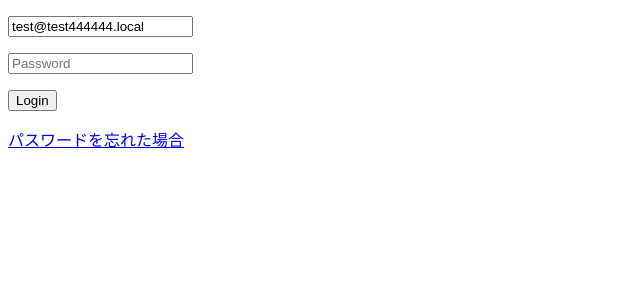
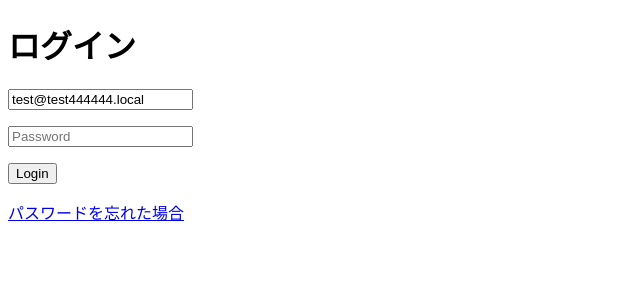
Before and after one commit to ktaiaddr/lifepj, a React app in the folder react_app/: page /mylogin in a window 1280 px wide. Shown: the top 300 px of the page, without its empty margins (0-640 px from the left). Built offline with nearby package versions, Linux system fonts and the light colour scheme; no server answers.

Commit message:
ログインページのタイトル追加

```diff
--- a/react_app/src/login.tsx
+++ b/react_app/src/login.tsx
@@ -62,7 +62,8 @@ export default (props:HelloProps)=>{
     else{
         return (
             <div>
-                    {loginError &&
+                <h1 className="title">ログイン</h1>
+                {loginError &&
                     <div className="notification is-danger">
                         ログインエラー
                     </div>}
```
